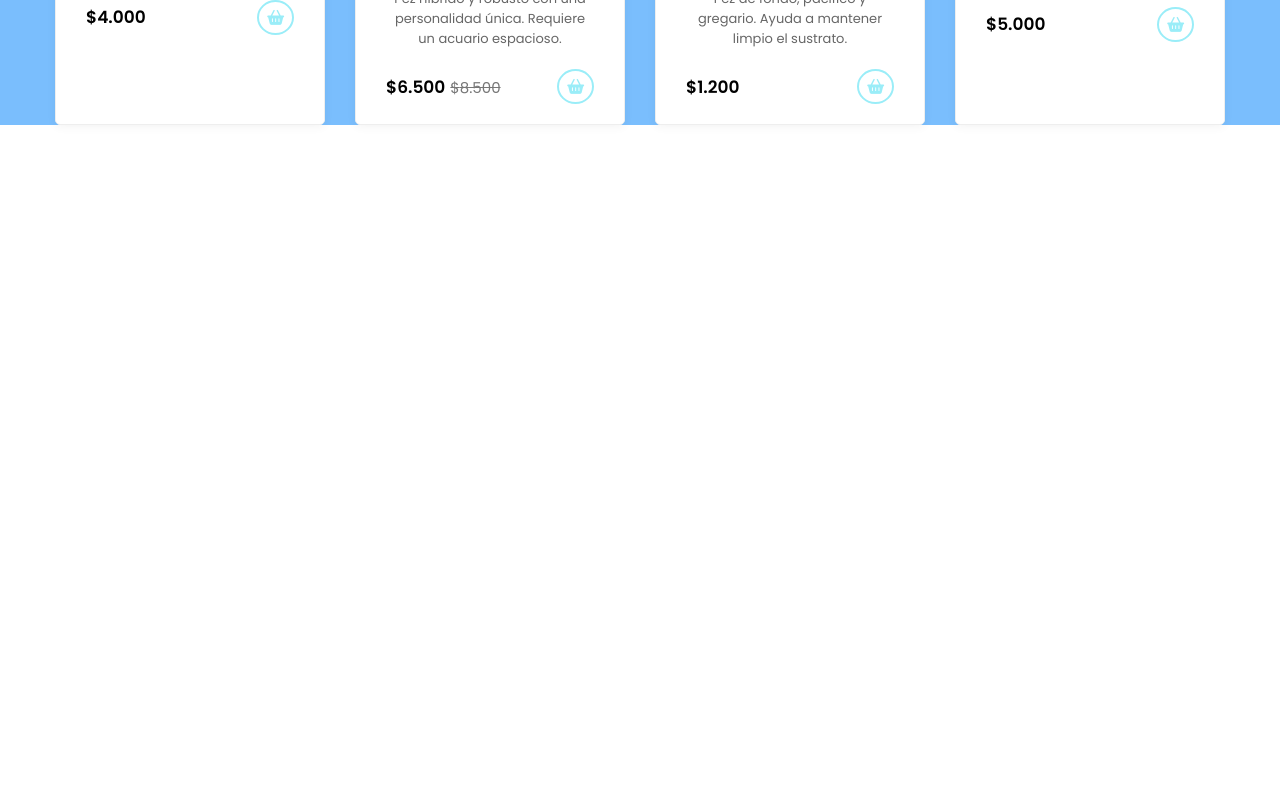
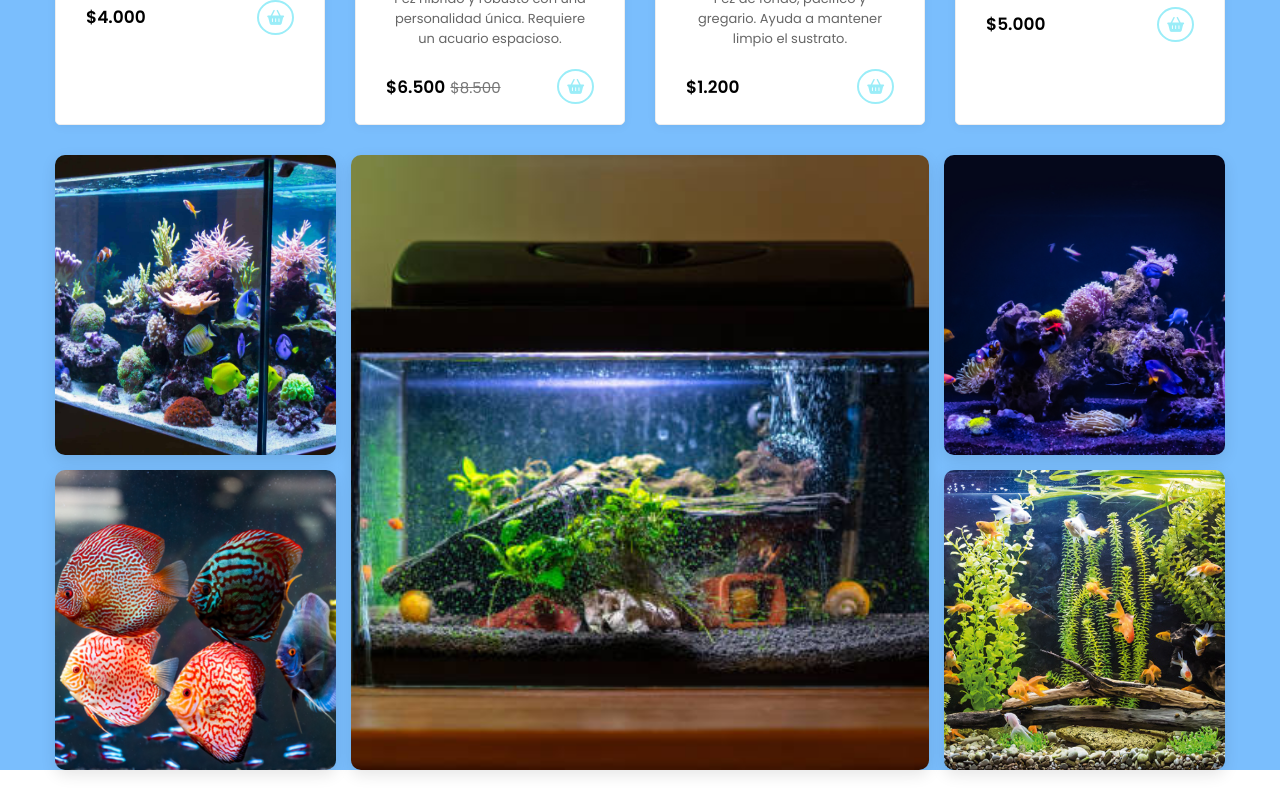
Before and after one commit to FacuuV/Tp-React-Acuaplant, a React (Create React App) app: page / in a window 1280 px wide. Shown: the part 1776-2576 px from the top of the page. Before the commit the page ends 1931 px from the top, so only its background shows below. Built offline with nearby package versions, Linux system fonts and the light colour scheme.

Commit message:
galeria1

```diff
--- a/src/App.js
+++ b/src/App.js
@@ -4,6 +4,9 @@ import Banner from './components/Banner/Banner';
 import FeaturesSection from './components/FeaturesSection/FeaturesSection';
 import TopCategories from './components/TopCategories/TopCategories';
 import ProductsSection from './components/ProductsSection/ProductsSection';
+import Gallery from './components/Gallery/Gallery';
+
+
 function App() {
   return (
     // Usamos un Fragment (<>...</>) para no añadir un div extra al DOM
@@ -15,6 +18,7 @@ function App() {
         <FeaturesSection />
         <TopCategories />
         <ProductsSection />
+        <Gallery />
       </main>
     </div>
   );
--- /dev/null
+++ b/src/components/Gallery/Gallery.css
@@ -0,0 +1,29 @@
+/* ********************************** */
+/*           Fotos Galería            */
+/* ********************************** */
+.gallery {
+	display: grid;
+	grid-template-columns: repeat(4, 1fr);
+	grid-template-rows: repeat(2, 30rem);
+	gap: 1.5rem;
+	margin-bottom: 3rem;
+}
+
+.gallery img {
+	width: 100%;
+	height: 100%;
+	object-fit: cover;
+	border-radius: 1rem; /* Añadimos bordes redondeados para un look más suave */
+	box-shadow: 0 5px 15px rgba(0, 0, 0, 0.1); /* Sombra sutil para dar profundidad */
+	transition: transform 0.3s ease-in-out; /* Transición suave para el hover */
+	cursor: pointer;
+}
+
+.gallery img:hover {
+	transform: scale(1.03); /* Efecto de zoom al pasar el mouse */
+}
+
+.gallery-img-3 {
+	grid-column: 2/4;
+	grid-row: 1/3;
+}
--- /dev/null
+++ b/src/components/Gallery/Gallery.js
@@ -0,0 +1,36 @@
+import React from 'react';
+import './Gallery.css';
+
+// 1. Importa las imágenes que usarás en la galería.
+//    Asegúrate de que las rutas a tus imágenes sean correctas.
+import galleryImg1 from '../../assets/Pecera 1.jpg';
+import galleryImg2 from '../../assets/pecera2.jpg';
+import galleryImg3 from '../../assets/pecera3.png';
+import galleryImg4 from '../../assets/pecera4.png';
+import galleryImg5 from '../../assets/Pecera5.jpg';
+
+// 2. Crea un array con los datos de las imágenes para que sea más fácil de manejar.
+const galleryImages = [
+	{ src: galleryImg1, alt: 'Gallery Img1', className: 'gallery-img-1' },
+	{ src: galleryImg3, alt: 'Gallery Img2', className: 'gallery-img-2' },
+	{ src: galleryImg5, alt: 'Gallery Img3', className: 'gallery-img-3' },
+	{ src: galleryImg4, alt: 'Gallery Img4', className: 'gallery-img-4' },
+	{ src: galleryImg2, alt: 'Gallery Img5', className: 'gallery-img-5' },
+];
+
+const Gallery = () => {
+	return (
+		<section className='gallery container'>
+			{galleryImages.map((image, index) => (
+				<img
+					key={index}
+					src={image.src}
+					alt={image.alt}
+					className={image.className}
+				/>
+			))}
+		</section>
+	);
+};
+
+export default Gallery;
```
